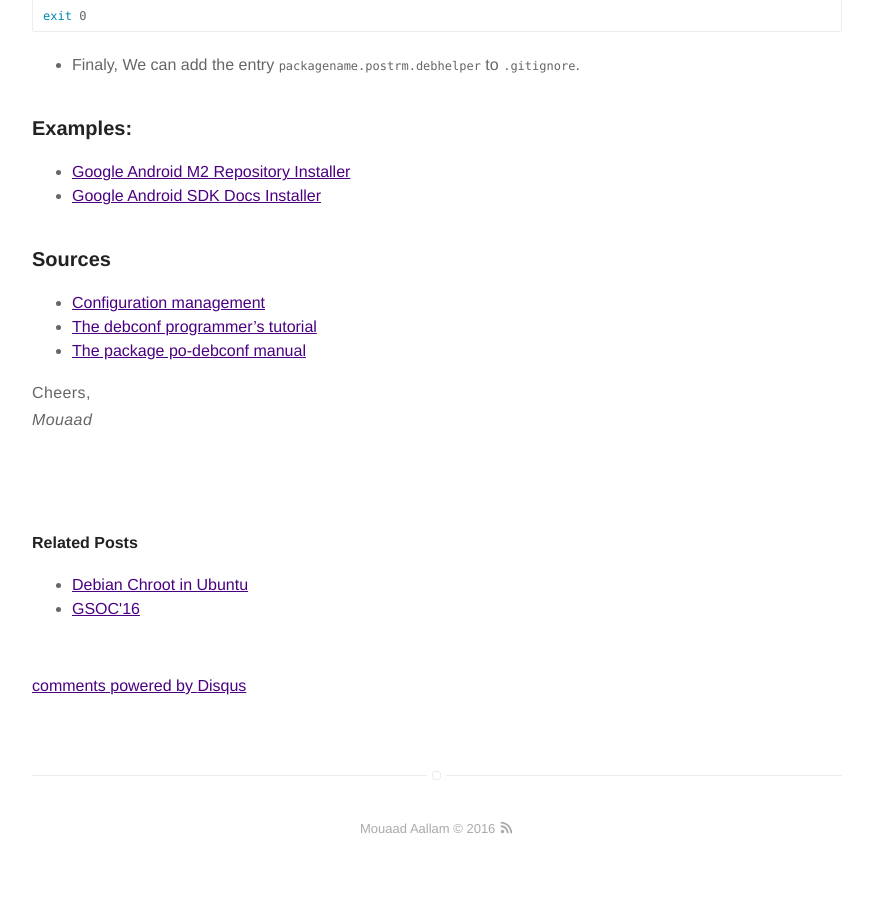
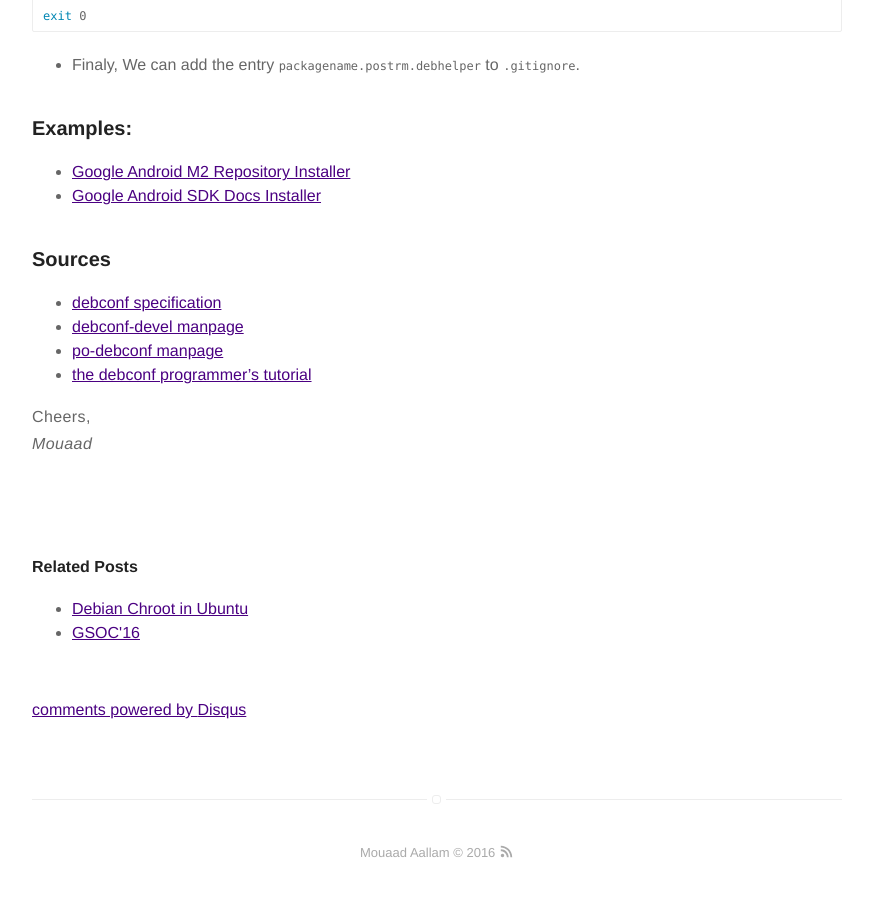
Before and after one commit to aallam/aallam.github.io, a Jekyll site: the page built from _posts/2016-07-10-debian-packages-with-debconf.md, in a window 1280 px wide and 900 px high, scrolled down 3405 px. Shown: the top 897 px of the window, without its empty margins (203-1076 px from the left). Built offline with Jekyll 4.4.1, drawn with Linux system fonts in a browser that asks for light colours; comment, search, counter and statistics services are not loaded; before the commit the page ends 4281 px from its top, so only the background shows below that.

Commit message:
sources update

```diff
--- a/_posts/2016-07-10-debian-packages-with-debconf.md
+++ b/_posts/2016-07-10-debian-packages-with-debconf.md
@@ -19,7 +19,7 @@ So what is debconf ?
 Even better, we can make sure that the users get the questions in their own languages by using `po-debconf`.
 
 <div class="text-center" markdown="1">
-![Debconf Frontend][6]
+![Debconf Frontend][7]
 </div>
 
 ### Steps:
@@ -154,9 +154,10 @@ exit 0
 
 ### Sources
 
-* [Configuration management][3]
-* [The debconf programmer's tutorial][4]
-* [The package po-debconf manual][5]
+* [debconf specification][3]
+* [debconf-devel manpage][4]
+* [po-debconf manpage][5]
+* [the debconf programmer's tutorial][6]
 
 Cheers, <br />
 _Mouaad_
```
Also changed, not shown: other parts of _posts/2016-07-10-debian-packages-with-debconf.md (+4 -3 lines).
